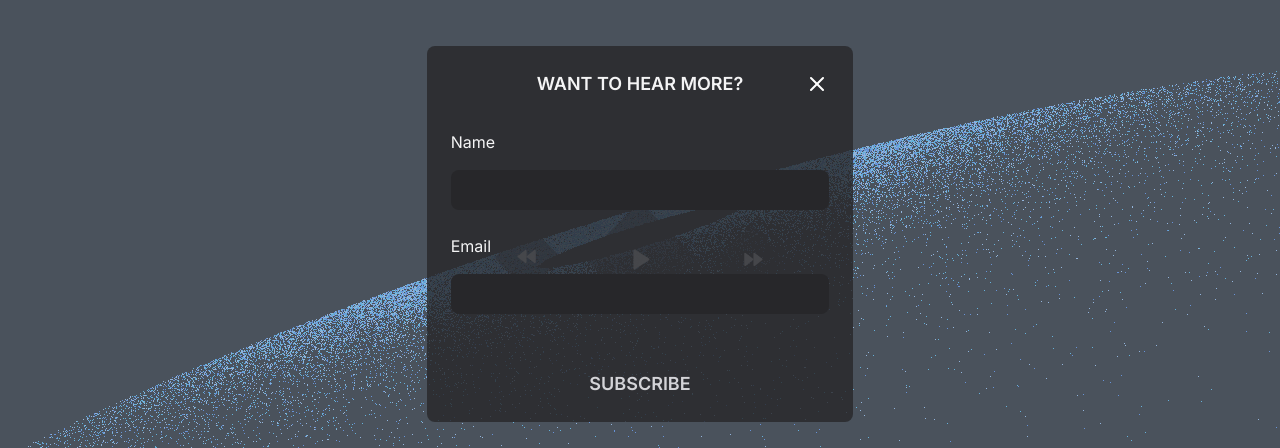
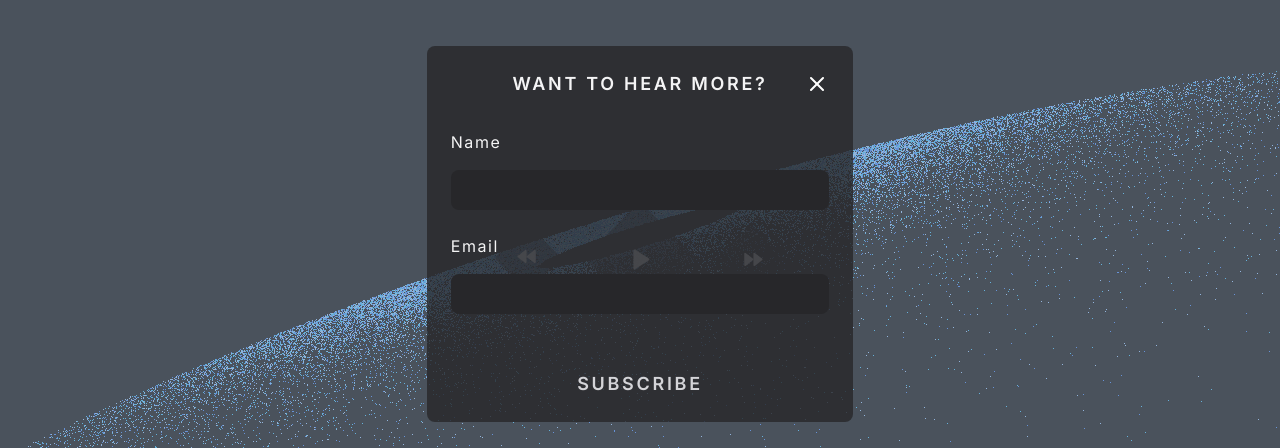
Before and after one commit to ApolloEagle/personal-site, a Next.js app: page /music in a window 1280 px wide. Both pictures are taken after a click on the button "SIGN UP". Shown: the part 166-614 px from the top of the page. Built offline with nearby package versions, Linux system fonts and the light colour scheme; no server answers; what tailwindcss-debug-screens would draw is missing.

Commit message:
init subscription

```diff
--- a/app/components/modal.tsx
+++ b/app/components/modal.tsx
@@ -12,15 +12,16 @@ interface ContactFormProps {
   };
 }
 
-const Modal = ({
-  setModalOpen,
-}: {
+interface ModalProps {
   setModalOpen: (modalOpen: boolean) => void;
-}) => {
+}
+
+const Modal = ({ setModalOpen }: ModalProps) => {
   const [form, setForm] = useState<ContactFormProps>({
     name: { value: "", error: "" },
     email: { value: "", error: "" },
   });
+  const [subscribed, setSubscribed] = useState<boolean>(false);
 
   const validateForm = () => {
     const emailRegex =
@@ -58,21 +59,48 @@ const Modal = ({
       : false;
   };
 
-  const handleSubscription = () => {
+  const handleSubscribe = async () => {
     if (validateForm()) {
-      console.log("YAY!!!!");
+      try {
+        const response = await fetch("/api/subscription", {
+          method: "POST",
+          headers: {
+            "Content-Type": "application/json",
+          },
+          body: JSON.stringify({
+            name: form.name.value,
+            email: form.email.value,
+          }),
+        });
+
+        if (response.ok) {
+          const { subscription } = await response.json();
+          if (subscription) {
+            console.log("SUBSCRIPTION: ", subscription);
+          }
+        } else {
+          console.error("Subscription error.");
+        }
+      } catch (error) {
+        console.error("Subscription error.");
+      }
+
+      setSubscribed(true);
+      setTimeout(() => {
+        setModalOpen(false);
+      }, 1500);
     } else {
       console.log(form.name.error, form.email.error);
     }
   };
 
   return (
-    <div className="fixed z-20 top-0 left-0 w-full h-full flex items-center justify-center">
+    <div className="fixed z-20 top-0 left-0 w-full h-full flex items-center justify-center animate-fade-in-quick">
       <div className="flex flex-row justify-center items-center fixed w-full h-full z-20 bg-slate-400 opacity-50" />
       <div className="overflow-hidden duration-700 border rounded-none sm:rounded-xl bg-zinc-700 sm:bg-zinc-800/80 group md:gap-8 hover:border-zinc-300 border-none sm:border-zinc-400 h-full w-full md:w-2/3 lg:w-1/3 md:h-auto opacity-100 fixed z-20 flex flex-col md:rounded-lg p-6">
         <div className="flex justify-between items-center">
           <X color="transparent" />
-          <h2 className="self-center text-zinc-100 font-semibold text-lg">
+          <h2 className="self-center text-zinc-100 font-semibold text-lg tracking-[0.15em]">
             WANT TO HEAR MORE?
           </h2>
           <button onClick={() => setModalOpen(false)}>
@@ -81,13 +109,15 @@ const Modal = ({
         </div>
         <div className="flex sm:grid flex-col sm:grid-cols-1 justify-center sm:justify-normal gap-0 sm:gap-6 h-full">
           <div className="mb-6 sm:mb-0">
-            <label className="text-zinc-100">Name</label>
-            <p className="text-rose-600 text-sm mt-2">{form.name.error}</p>
+            <label className="text-zinc-100 tracking-[0.10em]">Name</label>
+            <p className="text-rose-600 text-sm mt-2 animate-fade-in-quick">
+              {form.name.error}
+            </p>
             <input
               type="text"
               className={`${
                 form.name.error ? "border-rose-600 border" : "border-none"
-              } w-full h-10 rounded-lg mt-2 bg-zinc-800 px-4 outline-none text-zinc-100`}
+              } w-full h-10 rounded-lg mt-2 bg-zinc-800 px-4 outline-none text-zinc-100 duration-1000`}
               onChange={(e) =>
                 setForm({
                   ...form,
@@ -97,13 +127,15 @@ const Modal = ({
             />
           </div>
           <div className="mb-6 sm:mb-0">
-            <label className="text-zinc-100">Email</label>
-            <p className="text-rose-600 text-sm mt-2">{form.email.error}</p>
+            <label className="text-zinc-100 tracking-[0.10em]">Email</label>
+            <p className="text-rose-600 text-sm mt-2 animate-fade-in-quick">
+              {form.email.error}
+            </p>
             <input
               type="email"
               className={`${
                 form.email.error ? "border-rose-600 border" : "border-none"
-              } w-full h-10 rounded-lg mt-2 bg-zinc-800 px-4 outline-none text-zinc-100`}
+              } w-full h-10 rounded-lg mt-2 bg-zinc-800 px-4 outline-none text-zinc-100 duration-1000`}
               onChange={(e) =>
                 setForm({
                   ...form,
@@ -112,9 +144,20 @@ const Modal = ({
               }
             />
           </div>
-          <button className="w-full mt-8" onClick={() => handleSubscription()}>
-            <div className="text-zinc-300 text-lg font-semibold duration-500 hover:text-white hover:text-xl">
-              SUBSCRIBE
+
+          <button
+            className="w-full mt-8"
+            onClick={() => handleSubscribe()}
+            disabled={subscribed}
+          >
+            <div
+              className={`text-zinc-300 text-lg font-semibold ${
+                !subscribed
+                  ? "duration-500 hover:text-white hover:text-xl"
+                  : "hover:none text-white"
+              } tracking-[0.15em]`}
+            >
+              {subscribed ? "SUBSCRIBED!" : "SUBSCRIBE"}
             </div>
           </button>
         </div>
--- /dev/null
+++ b/db/lib/prisma.ts
@@ -0,0 +1,18 @@
+import { PrismaClient } from "@prisma/client";
+
+declare const global: Global & { prisma: PrismaClient };
+
+export let prisma: PrismaClient;
+
+if (typeof window === "undefined") {
+  if (process.env["NODE_ENV"] === "production") {
+    prisma = new PrismaClient();
+  } else {
+    if (!global.prisma) {
+      global.prisma = new PrismaClient();
+    }
+    prisma = global.prisma;
+  }
+} else {
+  prisma = new PrismaClient();
+}
--- a/package.json
+++ b/package.json
@@ -11,6 +11,7 @@
     "@google-cloud/storage": "^7.0.1",
     "@next/font": "^13.4.3",
     "@next/mdx": "^13.4.3",
+    "@prisma/client": "^5.2.0",
     "@types/node": "20.2.1",
     "@types/react": "18.2.6",
     "@types/react-dom": "18.2.4",
@@ -40,6 +41,7 @@
     "autoprefixer": "^10.4.13",
     "postcss": "^8.4.21",
     "postcss-nesting": "^11.2.2",
+    "prisma": "^5.2.0",
     "rome": "^11.0.0",
     "tailwindcss": "^3.2.7",
     "tailwindcss-debug-screens": "^2.2.1"
--- /dev/null
+++ b/pages/api/subscription.ts
@@ -0,0 +1,25 @@
+import { NextApiRequest, NextApiResponse } from "next";
+import { prisma } from "@/db/lib/prisma";
+
+export default async function handler(
+  req: NextApiRequest,
+  res: NextApiResponse
+) {
+  if (req.method === "POST") {
+    const { name, email } = req.body;
+
+    try {
+      const subscription = await prisma.subscription.create({
+        data: {
+          name: name.value,
+          email: email.value,
+        },
+      });
+      return res.status(200).json({ subscription });
+    } catch (error) {
+      return res.status(500).json({ error: "Subscription Error" });
+    }
+  } else {
+    return res.status(405).json({ error: "Method not allowed" });
+  }
+}
--- a/tailwind.config.js
+++ b/tailwind.config.js
@@ -37,6 +37,8 @@ module.exports = {
           "radial-gradient(50% 50% at 50% 50%, var(--tw-gradient-stops))",
       },
       animation: {
+        "fade-out-quick": "fade-out 1s ease-in-out forwards",
+        "fade-in-quick": "fade-in 0.5s ease-in-out forwards",
         "fade-in": "fade-in 4s ease-in-out forwards",
         title: "title 3s ease-out forwards",
         "fade-left": "fade-left 3s ease-in-out forwards",
@@ -54,6 +56,14 @@ module.exports = {
           },
           "100%": {
             opacity: "100%",
+          },
+        },
+        "fade-out": {
+          "0%": {
+            opacity: "100%",
+          },
+          "100%": {
+            opacity: "0%",
           },
         },
         "fade-left": {
```
Also changed, not shown: 2 other files (tests, documents, lock files or other folders).
